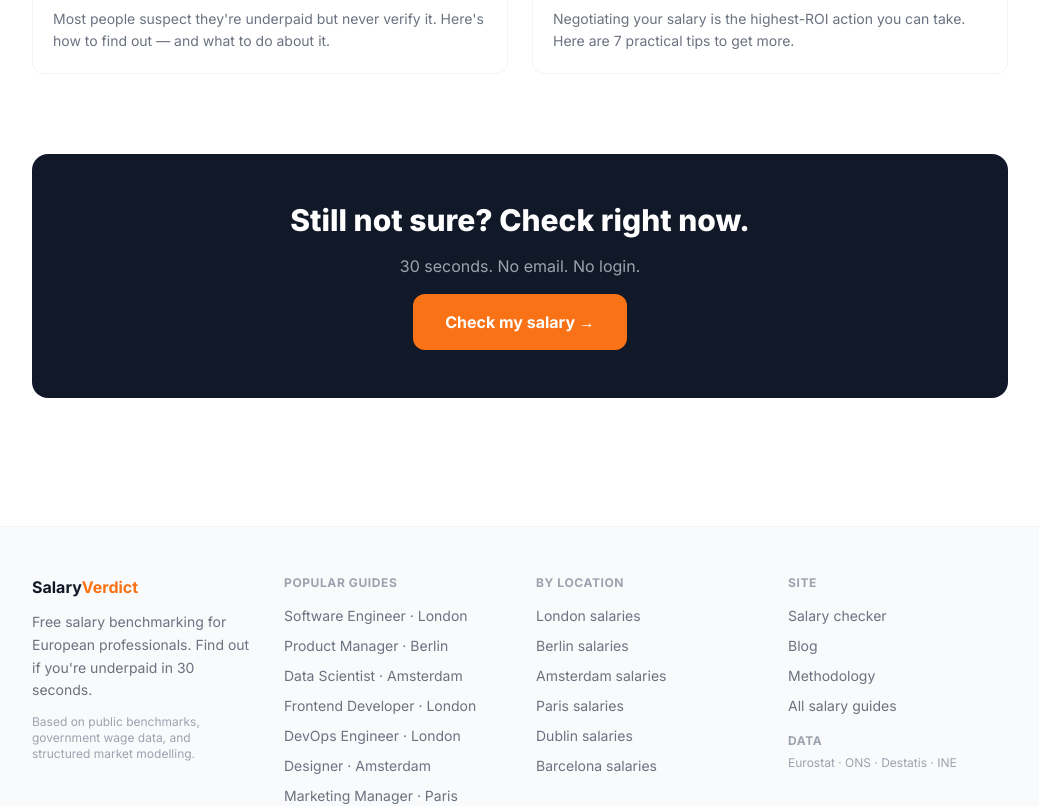
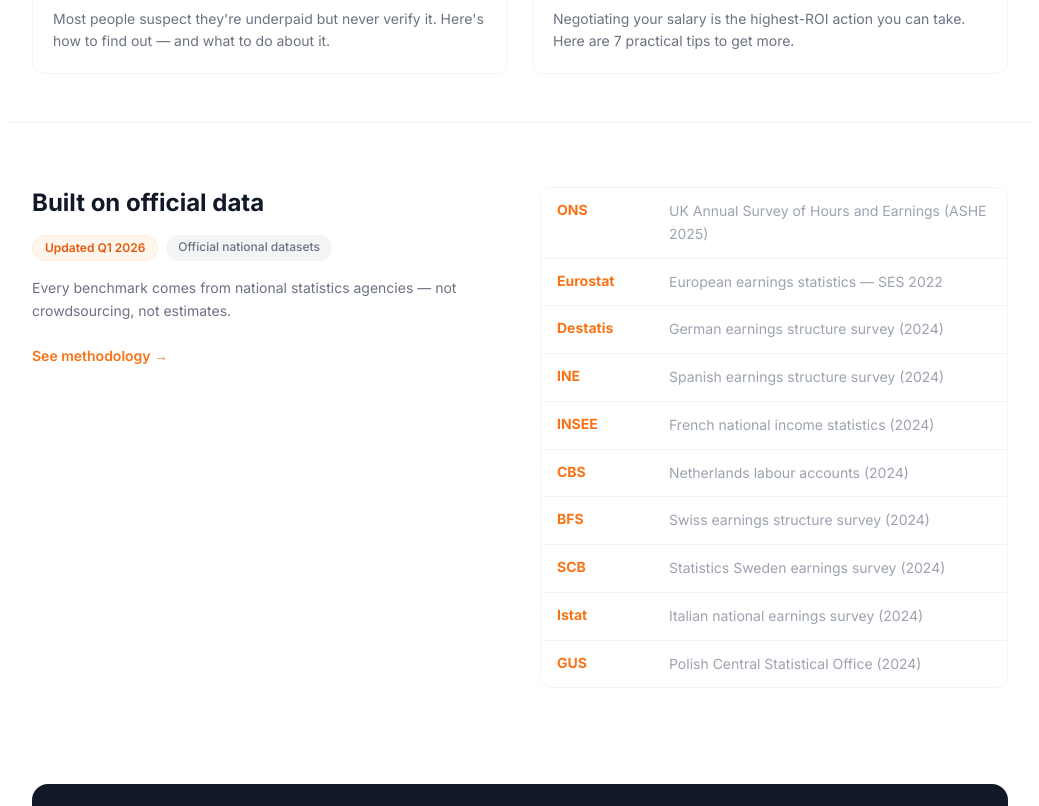
Before and after one commit to stewartmasters/am-i-underpaid, a Next.js app: page / in a window 1280 px wide. Shown: the part 2042-2848 px from the top of the page, without its empty margins (120-1159 px from the left). Built offline with nearby package versions, Linux system fonts and the light colour scheme; no server answers.

Commit message:
Restore Built on official data section with correct salary data sources
Orange brand colour, 10 sources (ONS 2025, Eurostat SES 2022, Destatis/INE/
INSEE/CBS/BFS/SCB/Istat/GUS 2024), correct survey names for SalaryVerdict.

Co-Authored-By: Claude Sonnet 4.6 <noreply@anthropic.com>

```diff
--- a/app/(en)/page.tsx
+++ b/app/(en)/page.tsx
@@ -159,6 +159,44 @@ export default function Home() {
         </div>
       </section>
 
+      {/* Built on official data */}
+      <section className="max-w-5xl mx-auto px-4 sm:px-6 py-16 border-t border-gray-100">
+        <div className="grid sm:grid-cols-2 gap-10 items-start">
+          <div>
+            <h2 className="text-2xl font-bold text-gray-900 mb-4">Built on official data</h2>
+            <div className="flex flex-wrap gap-2 mb-4">
+              <span className="text-xs font-semibold text-orange-600 bg-orange-50 border border-orange-100 px-3 py-1 rounded-full">Updated Q1 2026</span>
+              <span className="text-xs font-medium text-gray-500 bg-gray-100 px-3 py-1 rounded-full">Official national datasets</span>
+            </div>
+            <p className="text-sm text-gray-500 leading-relaxed mb-5">
+              Every benchmark comes from national statistics agencies — not crowdsourcing, not estimates.
+            </p>
+            <Link href="/methodology" className="text-sm font-semibold text-orange-500 hover:underline">
+              See methodology →
+            </Link>
+          </div>
+          <div className="divide-y divide-gray-100 border border-gray-100 rounded-xl overflow-hidden">
+            {[
+              { name: "ONS",      note: "UK Annual Survey of Hours and Earnings (ASHE 2025)" },
+              { name: "Eurostat", note: "European earnings statistics — SES 2022" },
+              { name: "Destatis", note: "German earnings structure survey (2024)" },
+              { name: "INE",      note: "Spanish earnings structure survey (2024)" },
+              { name: "INSEE",    note: "French national income statistics (2024)" },
+              { name: "CBS",      note: "Netherlands labour accounts (2024)" },
+              { name: "BFS",      note: "Swiss earnings structure survey (2024)" },
+              { name: "SCB",      note: "Statistics Sweden earnings survey (2024)" },
+              { name: "Istat",    note: "Italian national earnings survey (2024)" },
+              { name: "GUS",      note: "Polish Central Statistical Office (2024)" },
+            ].map(({ name, note }) => (
+              <div key={name} className="flex items-start gap-4 px-4 py-3 bg-white hover:bg-gray-50 transition-colors">
+                <span className="text-sm font-bold text-orange-500 w-24 flex-shrink-0">{name}</span>
+                <span className="text-sm text-gray-400 leading-relaxed">{note}</span>
+              </div>
+            ))}
+          </div>
+        </div>
+      </section>
+
       {/* CTA banner */}
       <section className="max-w-5xl mx-auto px-4 sm:px-6 py-8 pb-16">
         <div className="bg-gray-900 rounded-2xl p-8 sm:p-12 text-center space-y-4">
```
